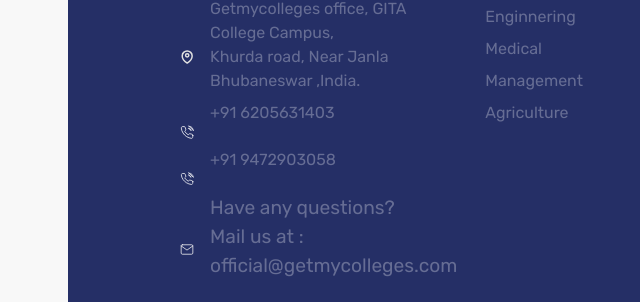
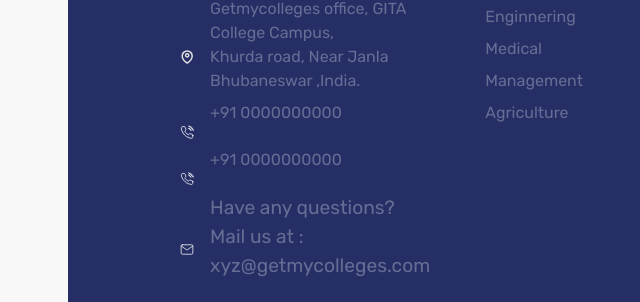
Before and after one commit to abhijha0602/getmycolleges.github.io, a plain HTML site: page index.html in a window 1280 px wide. Shown: the part 6192-6494 px from the top of the page, 14-654 px from the left. Drawn offline with nearby package versions, Linux system fonts and the light colour scheme; a script that the page names is missing; files whose address does not match are found by name.

Commit message:
Update index.html

```diff
--- a/index.html
+++ b/index.html
@@ -1084,9 +1084,9 @@
                         <hr width="20%">
                         <ul class="pl-0">
                             <li class="d-flex align-item-center font-weight-normal"><img src="../assets/images/map-pin.svg" class="mr-3" alt="location-pin-icon">Getmycolleges office, GITA College Campus,<br>Khurda road, Near Janla<br>Bhubaneswar ,India.</li>
-                            <li class="d-flex align-item-center font-weight-normal mt-2"><img src="../assets/images/phone-call.svg" class="mr-3" alt="phone-dialer-icon">+91 6205631403</li>
-                            <li class="d-flex align-item-center font-weight-normal mt-2"><img src="../assets/images/phone-call.svg" class="mr-3" alt="phone-dialer-icon">+91 9472903058</li>
-                            <li class="d-flex align-item-center font-weight-normal mt-2"><img src="../assets/images/mail-icon.svg" class="mr-3" alt="phone-dialer-icon"><span class="font-weight-normal">Have any questions?<br>Mail us at : <a href="mailto:email@example.com" class="text-decoration-none text-reset font-weight-normal">official@getmycolleges.com</a></span></li>
+                            <li class="d-flex align-item-center font-weight-normal mt-2"><img src="../assets/images/phone-call.svg" class="mr-3" alt="phone-dialer-icon">+91 0000000000</li>
+                            <li class="d-flex align-item-center font-weight-normal mt-2"><img src="../assets/images/phone-call.svg" class="mr-3" alt="phone-dialer-icon">+91 0000000000</li>
+                            <li class="d-flex align-item-center font-weight-normal mt-2"><img src="../assets/images/mail-icon.svg" class="mr-3" alt="phone-dialer-icon"><span class="font-weight-normal">Have any questions?<br>Mail us at : <a href="mailto:email@example.com" class="text-decoration-none text-reset font-weight-normal">xyz@getmycolleges.com</a></span></li>
                             <li class="d-flex align-item-center font-weight-normal mt-4 social-links">
                                 <a href="#"><img src="../assets/images/facebook.svg" alt="facebook-icon"></a>
                                 <a href="#" class="ml-4 ml-sm-2"><img src="../assets/images/instagram.svg" alt="instagran-icon"></a>
```
